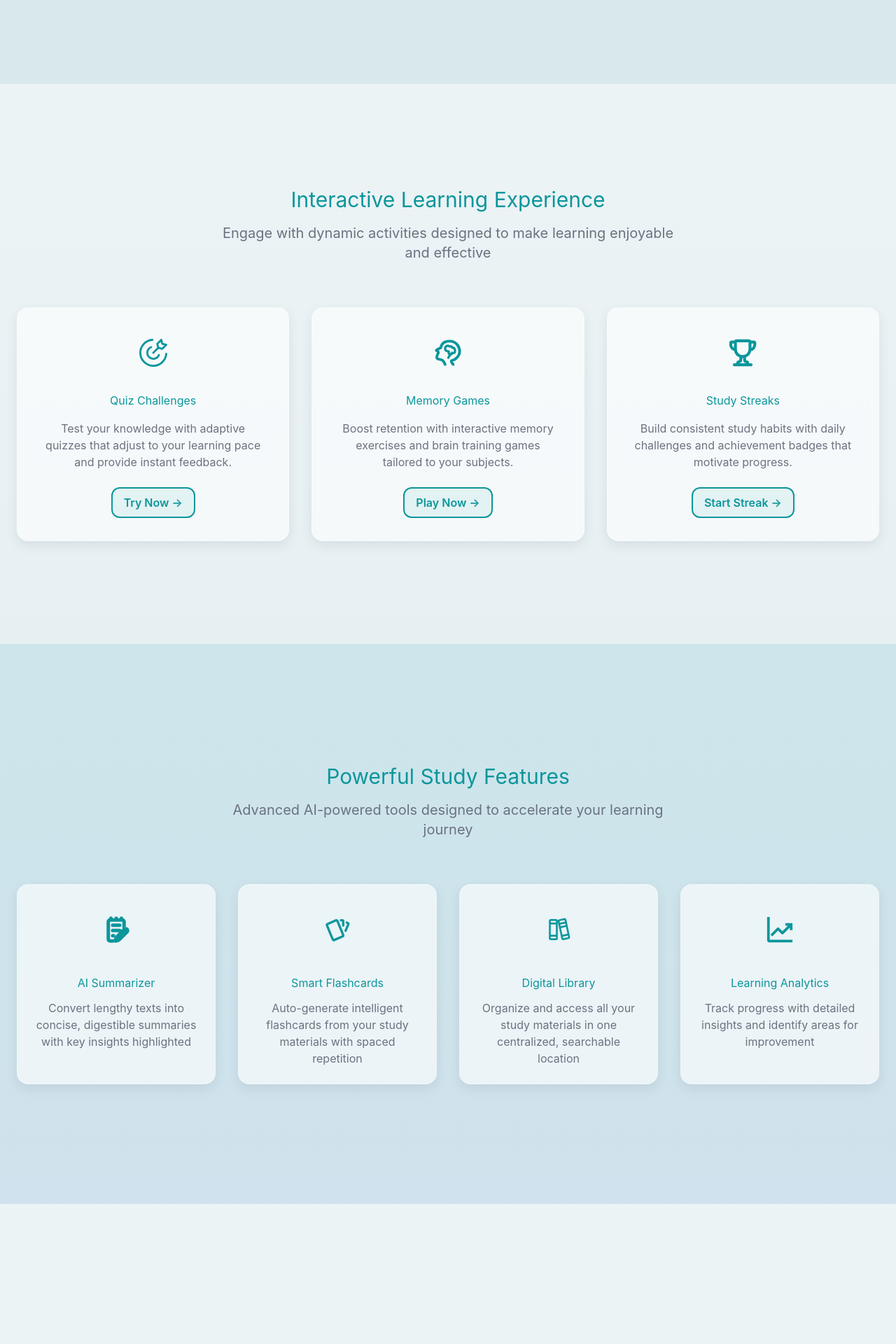
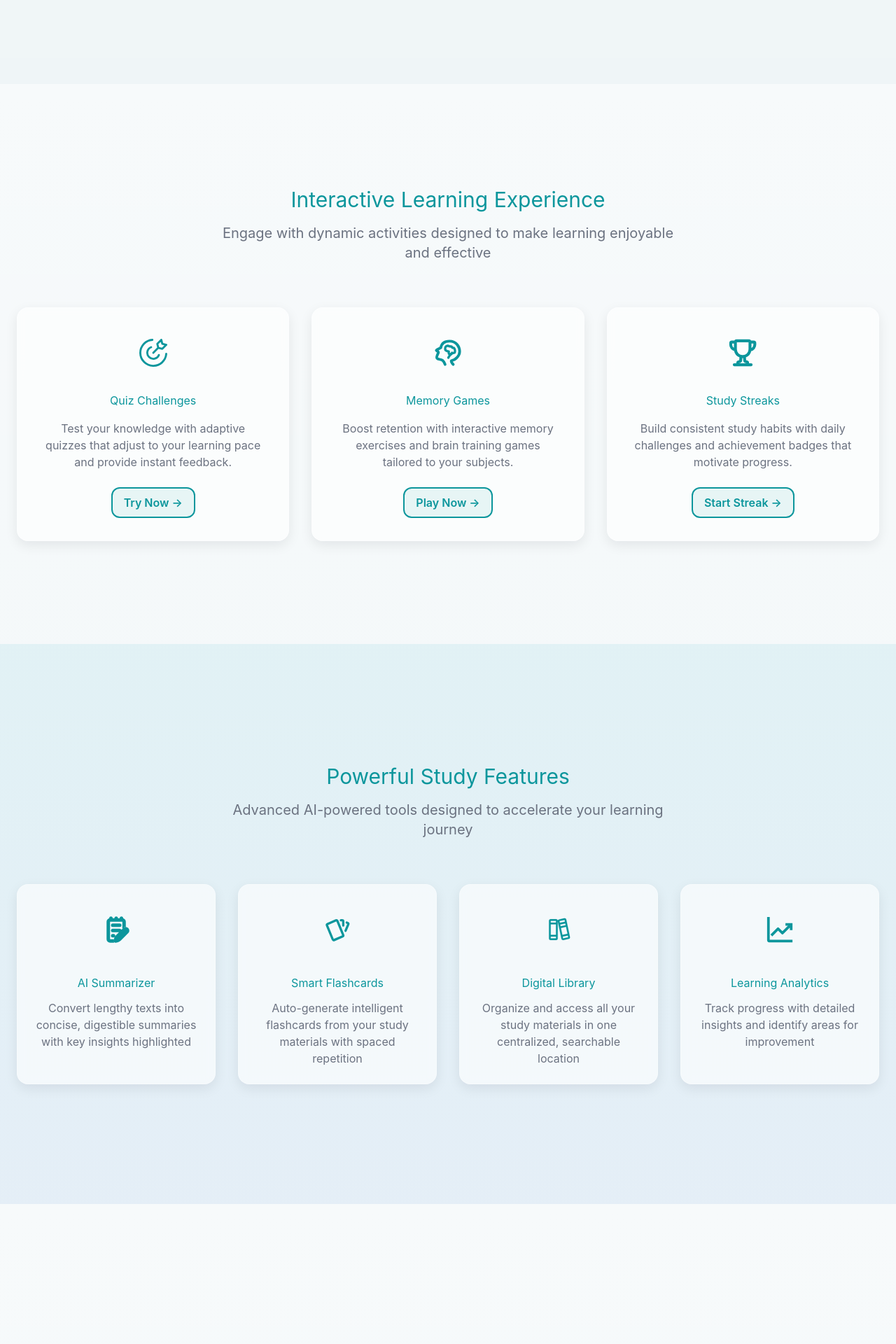
Before and after one commit to Hachimanka/StudyTaa, a React (Vite) app in the folder frontend/: page / in a window 1280 px wide. Shown: the part 680-2600 px from the top of the page at 70% size. Built offline with nearby package versions, Linux system fonts and the light colour scheme; no server answers.

Commit message:
Refactor Landing page layout for improved responsiveness and visual consistency

```diff
--- a/frontend/src/pages/Landing.jsx
+++ b/frontend/src/pages/Landing.jsx
@@ -84,14 +84,14 @@
   return (
     <div
       id="landingPage"
-      className="min-h-screen flex flex-col overflow-y-auto snap-y snap-mandatory"
+      className="min-h-screen flex flex-col overflow-y-auto snap-y snap-mandatory bg-white"
     >
       {/* Hero Section containing TopNav + header content */}
-      <section className="relative h-screen overflow-hidden flex flex-col snap-start">
+      <section className="relative min-h-screen overflow-hidden flex flex-col snap-start md:h-screen">
         {/* Ensure nav renders above decorative overlay */}
         <TopNav />
         <div className="absolute inset-0 opacity-10 pointer-events-none z-0"></div>
-        <div className="flex flex-col flex-grow px-6 max-w-7xl w-full mx-auto text-center justify-center relative z-10">
+        <div className="flex flex-col flex-grow px-4 sm:px-6 max-w-7xl w-full mx-auto text-center justify-center relative z-10">
           <motion.div
             initial={{ opacity: 0, y: 40 }}
             whileInView={{ opacity: 1, y: 0 }}
@@ -140,8 +140,8 @@
       </section>
 
       {/* Fun Activities Section */}
-    <section className="h-screen px-6 section-surface bg-[#EDF1F6] flex items-center snap-start">
-        <div className="max-w-7xl mx-auto">
+      <section className="min-h-screen section-surface bg-[#EDF1F6] flex items-center snap-start md:h-screen px-4 sm:px-6">
+        <div className="max-w-7xl w-full mx-auto flex flex-col items-center justify-center">
           <motion.div
             initial={{ opacity: 0, y: 40 }}
             whileInView={{ opacity: 1, y: 0 }}
@@ -158,7 +158,7 @@
             </p>
           </motion.div>
 
-          <div className="grid md:grid-cols-3 gap-8">
+          <div className="grid grid-cols-1 sm:grid-cols-2 md:grid-cols-3 gap-6 md:gap-8 justify-items-center">
             {[
               {
                 icon: IconQuiz,
@@ -206,9 +206,9 @@
       {/* Features Section */}
       <section
         id="features"
-        className="h-screen px-6 hero-surface flex items-center snap-start"
+        className="min-h-screen hero-surface flex items-center snap-start md:h-screen px-4 sm:px-6"
       >
-        <div className="max-w-7xl mx-auto ">
+        <div className="max-w-7xl w-full mx-auto flex flex-col items-center justify-center ">
           <motion.div
             initial={{ opacity: 0, y: 40 }}
             whileInView={{ opacity: 1, y: 0 }}
@@ -225,7 +225,7 @@
             </p>
           </motion.div>
 
-          <div className="grid md:grid-cols-2 lg:grid-cols-4 gap-8">
+          <div className="grid grid-cols-1 sm:grid-cols-2 lg:grid-cols-4 gap-6 md:gap-8 justify-items-center">
             {[
               { icon: IconSummarizer, title: "AI Summarizer", text: "Convert lengthy texts into concise, digestible summaries with key insights highlighted" },
               { icon: IconFlashcards, title: "Smart Flashcards", text: "Auto-generate intelligent flashcards from your study materials with spaced repetition" },
@@ -253,8 +253,8 @@
       </section>
 
       {/* How It Works Section */}
-    <section id="how-it-works" className="h-screen px-6 section-surface bg-[#FFFFFF] flex items-center snap-start">
-        <div className="max-w-7xl mx-auto">
+    <section id="how-it-works" className="min-h-screen section-surface bg-[#FFFFFF] flex items-center snap-start md:h-screen px-4 sm:px-6">
+      <div className="max-w-7xl w-full mx-auto flex flex-col items-center justify-center">
           <motion.div
             initial={{ opacity: 0, y: 40 }}
             whileInView={{ opacity: 1, y: 0 }}
@@ -268,7 +268,7 @@
             </p>
           </motion.div>
 
-          <div className="grid md:grid-cols-3 gap-8">
+          <div className="grid grid-cols-1 sm:grid-cols-2 md:grid-cols-3 gap-6 md:gap-8 justify-items-center">
             {[
               { step: "1", title: "Sign Up", text: "Create your free account in seconds and join the Lemivon community." },
               { step: "2", title: "Choose Features", text: "Access quizzes, flashcards, and AI tools tailored to your subjects." },
@@ -299,9 +299,9 @@
   {/* About Section + Footer (full-height, footer pinned to bottom) */}
   <section
     id="about"
-    className="h-screen section-surface bg-[#FFFFFF] flex flex-col snap-start"
+    className="min-h-screen section-surface bg-[#FFFFFF] flex flex-col snap-start md:h-screen"
   >
-    <div className="max-w-7xl w-full mx-auto px-6 py-16 flex-grow text-center">
+    <div className="max-w-7xl w-full mx-auto px-4 sm:px-6 py-16 flex-grow text-center flex flex-col items-center justify-center">
       <motion.div
         initial={{ opacity: 0, y: 40 }}
         whileInView={{ opacity: 1, y: 0 }}
@@ -318,9 +318,9 @@
       </motion.div>
     </div>
     <footer id="contact" className="footer-surface text-muted py-8 mt-auto w-full">
-      <div className="max-w-7xl mx-auto px-6 grid md:grid-cols-3 gap-8">
-        <div className="flex flex-col">
-          <div className="flex items-start gap-4 mb-3">
+      <div className="max-w-7xl w-full mx-auto px-4 sm:px-6 grid grid-cols-1 md:grid-cols-3 gap-6 md:gap-8 justify-items-center text-center">
+        <div className="flex flex-col items-center">
+          <div className="flex items-center gap-4 mb-3">
             <img
               src="/Lemivon.ico"
               alt="StudyTa Logo"
@@ -332,7 +332,7 @@
             Your AI-powered study companion for smarter learning.
           </p>
         </div>
-        <div className="flex flex-col items-center">
+        <div className="flex flex-col items-center justify-center">
           <h4 className="font-semibold text-heading mb-3">Quick Links</h4>
           <ul className="space-y-2 text-sm">
             <li><a href="#features" className="hover:text-heading transition">Features</a></li>
@@ -341,9 +341,9 @@
             <li><a href="#contact" className="hover:text-heading transition">Contact</a></li>
           </ul>
         </div>
-        <div className="pl-6 md:pl-50">
+        <div className="flex flex-col items-center">
           <h4 className="font-semibold text-heading mb-3">Follow Us</h4>
-          <div className="flex space-x-4 items-center">
+          <div className="flex space-x-4 items-center justify-center">
             <a
               href="https://www.facebook.com/forrosueloleonard.lape"
               target="_blank"
```
